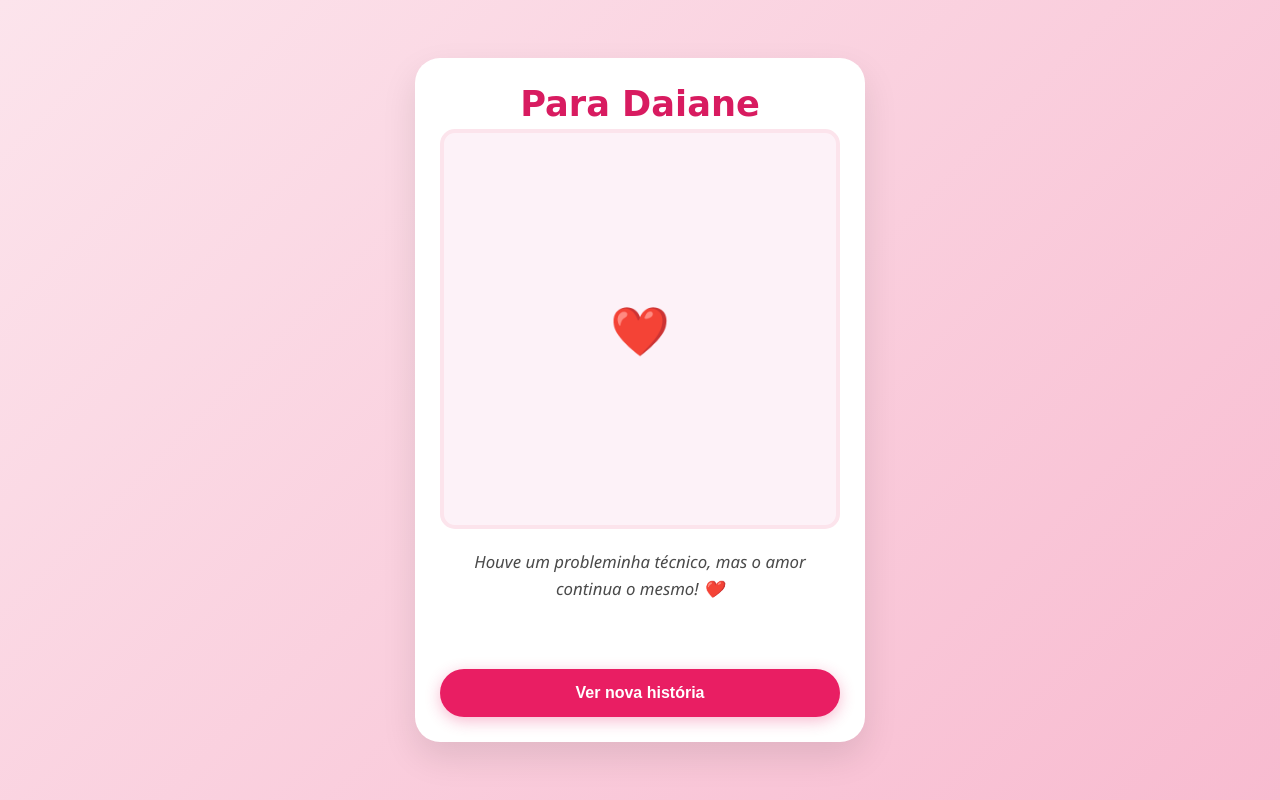
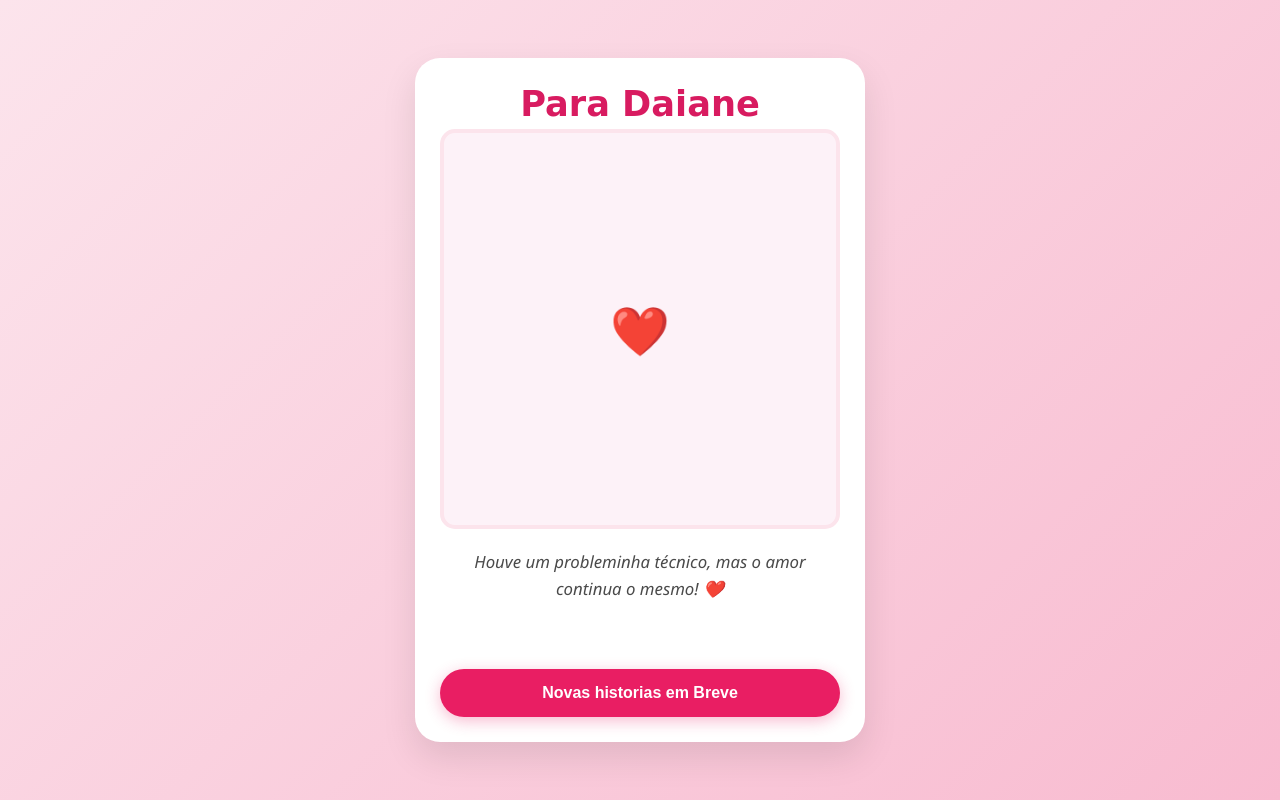
Before and after one commit to Gleitonbb/gleDay, a website: page index.html in a window 1280 px wide. Drawn offline with Linux system fonts and the light colour scheme; no server answers.

Commit message:
Update index.html

```diff
--- a/index.html
+++ b/index.html
@@ -19,7 +19,7 @@
             </div>
             <div class="acoes">
                 <button id="btn-gerar" onclick="verificarOuGerar()">
-                    <span id="btn-texto">Ver nova história</span>
+                    <span id="btn-texto">Novas historias em Breve</span>
                 </button>
             </div>
         </div>
```
